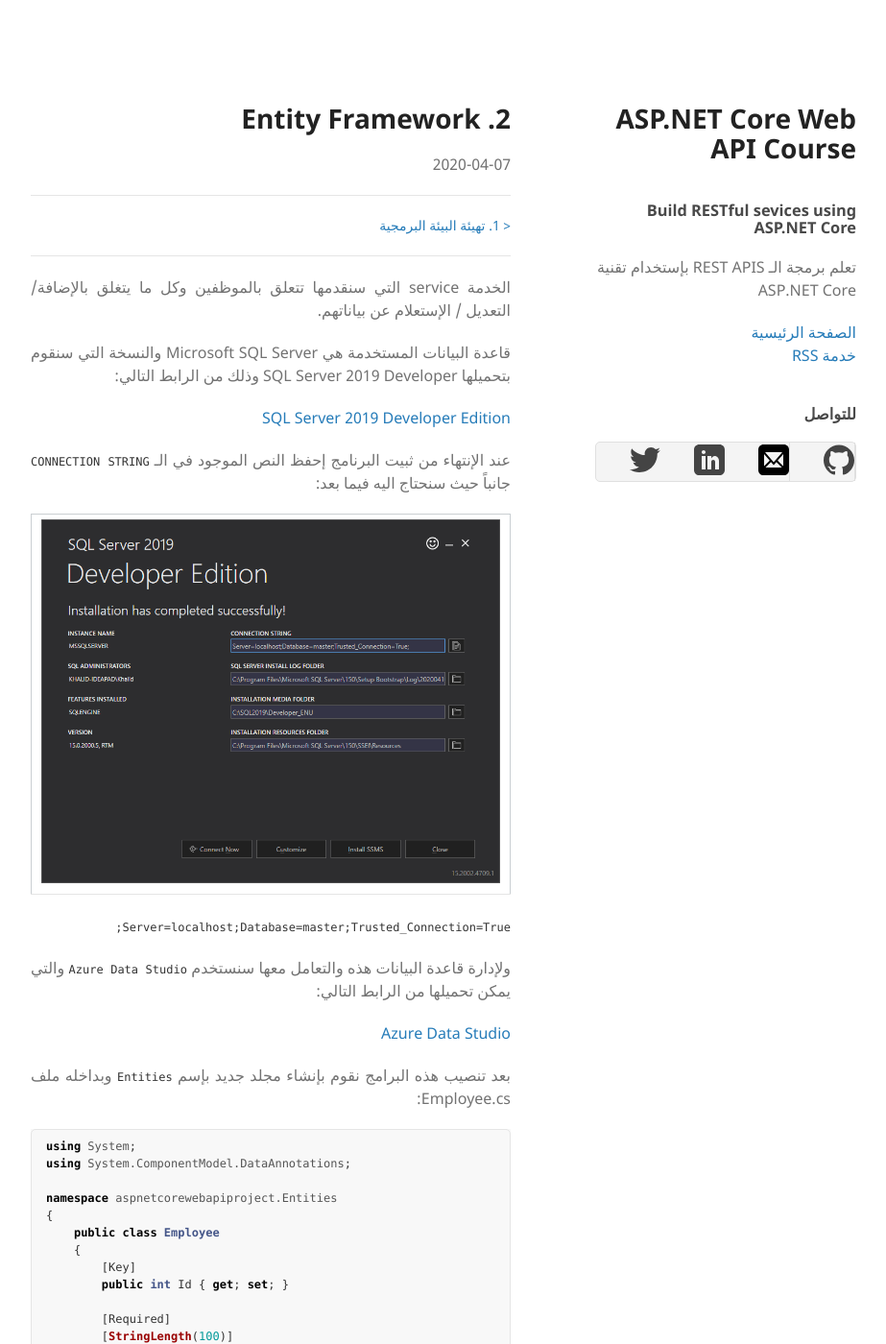
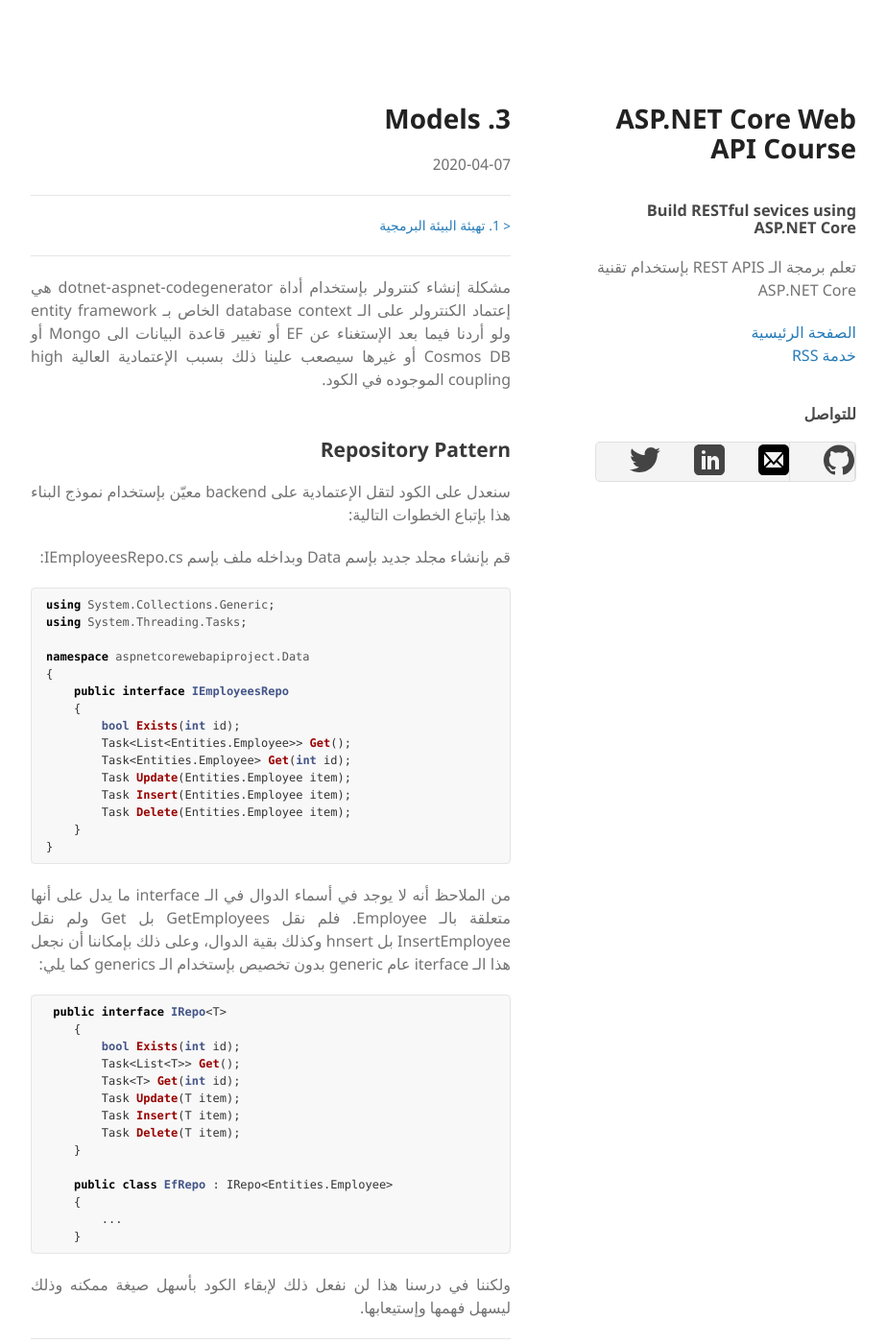
Before and after one commit to alhabish/aspnetcorewebapi-course, a Jekyll site: the page built from _posts/2020-04-11-models.md, in a window 1280 px wide and 1400 px high. Shown: the whole window at 96% size, without its empty margins (178-1101 px from the left). Built offline with Jekyll 4.4.1, drawn with Linux system fonts in a browser that asks for light colours; comment, search, counter and statistics services are not loaded; some of the changed text lies outside the part shown.

Commit message:
a03: adds new article

````diff
--- a/_posts/2020-04-07-entity-framework.md
+++ b/_posts/2020-04-11-models.md
@@ -1,11 +1,93 @@
 ---
 layout: post
-title: "2. Entity Framework"
+title: "3. Models"
 date: 2020-04-07
 lang: ar-SA
-index: 1
+index: 3
 comments: true
 ---
+
+مشكلة إنشاء كنترولر بإستخدام أداة dotnet-aspnet-codegenerator هي إعتماد الكنترولر على الـ database context الخاص بـ entity framework ولو أردنا فيما بعد الإستغناء عن EF أو تغيير قاعدة البيانات الى Mongo أو Cosmos DB أو غيرها سيصعب علينا ذلك بسبب الإعتمادية العالية high coupling الموجوده في الكود.
+
+## Repository Pattern
+
+سنعدل على الكود لتقل الإعتمادية على backend  معيّن بإستخدام نموذج البناء هذا بإتباع الخطوات التالية:
+
+
+قم بإنشاء مجلد جديد بإسم Data وبداخله ملف بإسم IEmployeesRepo.cs:
+
+```csharp
+using System.Collections.Generic;
+using System.Threading.Tasks;
+
+namespace aspnetcorewebapiproject.Data
+{
+    public interface IEmployeesRepo
+    {
+        bool Exists(int id);
+        Task<List<Entities.Employee>> Get();
+        Task<Entities.Employee> Get(int id);
+        Task Update(Entities.Employee item);
+        Task Insert(Entities.Employee item);
+        Task Delete(Entities.Employee item);
+    }
+}
+```
+
+من الملاحظ أنه لا يوجد في أسماء الدوال في الـ interface ما يدل على أنها متعلقة بالـ Employee. فلم نقل GetEmployees بل Get ولم نقل InsertEmployee بل hnsert وكذلك بقية الدوال، وعلى ذلك بإمكاننا أن نجعل هذا الـ iterface عام generic بدون تخصيص بإستخدام الـ generics كما يلي:
+
+```csharp
+ public interface IRepo<T>
+    {
+        bool Exists(int id);
+        Task<List<T>> Get();
+        Task<T> Get(int id);
+        Task Update(T item);
+        Task Insert(T item);
+        Task Delete(T item);
+    }
+
+    public class EfRepo : IRepo<Entities.Employee>
+    {
+        ...
+    }
+```
+
+ولكننا في درسنا هذا لن نفعل ذلك لإبقاء الكود بأسهل صيغة ممكنه وذلك ليسهل فهمها وإستيعابها.
+
+
+
+
+
+
+
+
+
+
+
+
+
+
+
+
+
+
+
+
+
+
+
+
+
+
+
+
+
+
+
+
+
+<!--
 
 الخدمة service التي سنقدمها تتعلق بالموظفين وكل ما يتغلق بالإضافة/ التعديل / الإستعلام عن بياناتهم.
 
@@ -246,3 +328,5 @@ dotnet run
 {% include image.html url="assets/files/article_02/postman-get-specific-employee-after-deletion.png" border="1" %}
 
 نرى أن الـ Http Status Code المسترجع هو  404 Not Found أي أنه لم يتم إيجاد الموظف بهذا الرقم وهذا صحيح.
+
+-->
````
